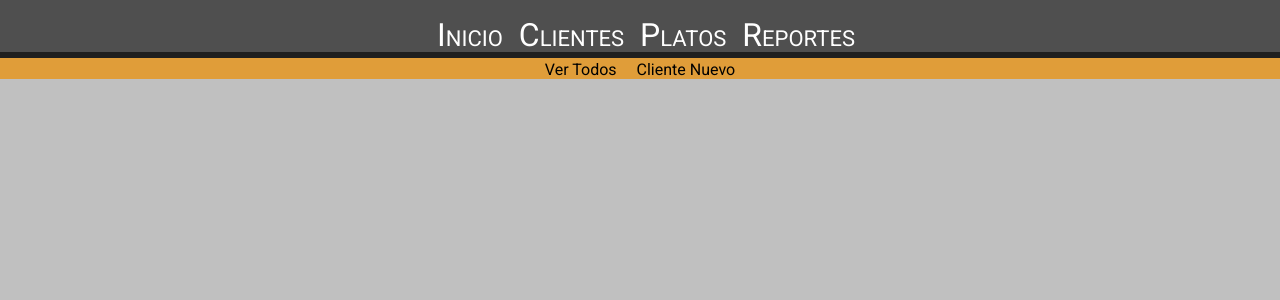
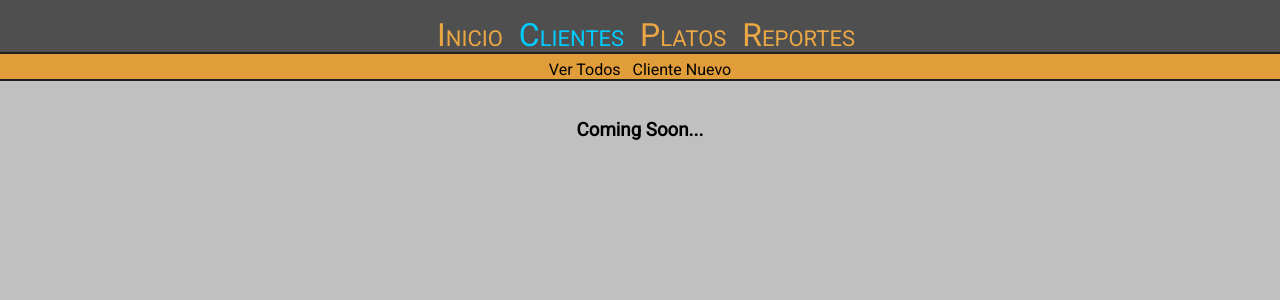
Before and after one commit to developer787/easydiet_frontend, a React (Create React App) app: page /clientes in a window 1280 px wide. Shown: the top 300 px of the page. Built offline with nearby package versions, Linux system fonts and the light colour scheme; the HTML template or start-up script is replaced by a standard one.

Commit message:
routing implemented

```diff
--- a/package.json
+++ b/package.json
@@ -7,6 +7,7 @@
     "prop-types": "^15.5.7",
     "react": "^15.6.1",
     "react-dom": "^15.6.1",
+    "react-router": "^4.1.2",
     "react-router-dom": "^4.1.2",
     "react-scripts": "1.0.10"
   },
--- a/src/App.js
+++ b/src/App.js
@@ -1,12 +1,6 @@
 import React, { Component } from 'react'
-import { Route } from 'react-router-dom'
-import NewCustomerForm from './components/NewCustomerForm'
-import Home from './components/Home'
-import NewPlatoForm from './components/NewPlatoForm'
-import Reportes from './components/Reportes'
-import EditarCliente from './components/EditarCliente'
-import Listado from './components/Listado'
 import Header from './components/Header'
+import Main from './components/Main'
 import './App.css';
 
 class App extends Component {
@@ -14,13 +8,7 @@ class App extends Component {
     return (
       <div className="App">
         <Header />
-        <Route exact
-          path="/" component={Home}/>
-        <Route path="/listado" component={Listado}/>
-        <Route path="/clientenuevo" component={NewCustomerForm}/>
-        <Route path="/platos" component={NewPlatoForm}/>
-        <Route path="/reportes" component={Reportes}/>
-        <Route path="/editar/:id" component={EditarCliente}/>
+        <Main />
       </div>
     );
   }
--- /dev/null
+++ b/src/components/Clientes.js
@@ -0,0 +1,6 @@
+import React from 'react'
+const Reportes = () =>
+<div>
+ <h3> Coming Soon... </h3>
+</div>
+export default Reportes
--- a/src/components/Header.css
+++ b/src/components/Header.css
@@ -1,6 +1,6 @@
 .header {
   background-color: #4F4F4F;
-  border-bottom: 6px solid #1F1F1F;
+  border-bottom: 2px solid #1F1F1F;
   color: #FFFFFF;
   padding: 6px;
   position: fixed;
@@ -12,7 +12,7 @@
 .header .link {
   font-variant: small-caps;
   text-decoration: none;
-  color: white;
+  color: rgb(234, 167, 67);
   padding: 8px;
   font-size: 4vmin;
 }
@@ -22,12 +22,22 @@
 }
 .subnav {
   background-color: rgb(224, 157, 57);
+  border-bottom: 2px solid #1F1F1F;
   padding-top: 60px;
   position: fixed;
   width: 100%;
   top: 0;
 
 }
+.subnav span {
+  margin: 6px;
+}
 .header .active {
   color: #0cf;
 }
+.subnav .sub-active {
+  color: rgb(224, 157, 57);
+  background-color: #1f1f1f;
+  border-top: 10px solid #1f1f1f;
+  box-shadow: inset 0px -1px 1px #0cf;
+}
--- a/src/components/Header.js
+++ b/src/components/Header.js
@@ -1,8 +1,8 @@
 import React from 'react'
  import { NavLink } from 'react-router-dom'
 import './Header.css'
-const items = ['/','/listado', '/platos', '/reportes']
-const subLinks = ['/listado', '/clientenuevo']
+const items = ['/','/clientes', '/platos', '/reportes']
+const subLinks = ['/clientes/listado', '/clientes/clientenuevo']
 
 const createNav = (label, i) => {
     let test = 'test'
@@ -12,7 +12,7 @@ const createNav = (label, i) => {
         test = 'Inicio'
         exact = true
         break;
-      case '/listado':
+      case '/clientes':
         test = 'Clientes'
         break;
       case '/platos':
@@ -32,9 +32,14 @@ const createNav = (label, i) => {
   )
   }
 const createSub = (label, i) => {
+    const location = window.location.pathname
+    if(location === '/'){
+      return <span></span>
+
+    } else {
     let test = 'test'
     switch(label){
-      case '/listado':
+      case '/clientes/listado':
         test = 'Ver Todos'
         break;
       default:
@@ -42,12 +47,13 @@ const createSub = (label, i) => {
         break;
     }
   return (
-    <NavLink className={'link'} key={i} to={label}>
-      <span style={{
-        marginLeft: '10px',
-        marginRight: '10px'}} className={'link'} >{test}</span>
+    <NavLink activeClassName='sub-active'
+      className={'link'} key={i} to={label}>
+      <span>{test}</span>
     </NavLink>
   )
+
+    }
   }
 const createNavbar = () => (
     items.map(createNav)
--- a/src/components/Listado.js
+++ b/src/components/Listado.js
@@ -23,7 +23,7 @@ const Table = () =>
     if(users) {
     return users.map((customer, i) => {
       const to = {
-        pathname : '/editar/'+ customer._id,
+        pathname : '/editar',
         customer: customer}
        return	(<tr key={i}  onClick={self.handleClick}>
 	  <td>
--- /dev/null
+++ b/src/components/Main.js
@@ -0,0 +1,26 @@
+import React from 'react'
+import { Switch, Route } from 'react-router-dom'
+import Home from './Home'
+import Reportes from './Reportes'
+import Clientes from './Clientes'
+import Listado from './Listado'
+import NewCustomerForm from './NewCustomerForm'
+import NewPlatoForm from './NewPlatoForm'
+import NoMatch from './NoMatch'
+
+const Main = () => (
+  <main>
+  <Switch>
+  <Route exact
+  path="/" component={Home}/>
+  <Route exact path="/clientes" component={Clientes}/>
+  <Route path="/clientes/clientenuevo" component={NewCustomerForm}/>
+  <Route path="/clientes/listado" component={Listado}/>
+  <Route exact path="/platos" component={NewPlatoForm}/>
+  <Route exact path="/reportes" component={Reportes}/>
+  <Route path="*" component={NoMatch}/>
+  </Switch>
+  </main>
+)
+
+export default Main
--- /dev/null
+++ b/src/components/NoMatch.js
@@ -0,0 +1,6 @@
+import React from 'react'
+const NoMatch = () =>
+<div className='default'>
+ <h3>Lo siento, pero esa pagina no existe.</h3>
+</div>
+export default NoMatch
```
